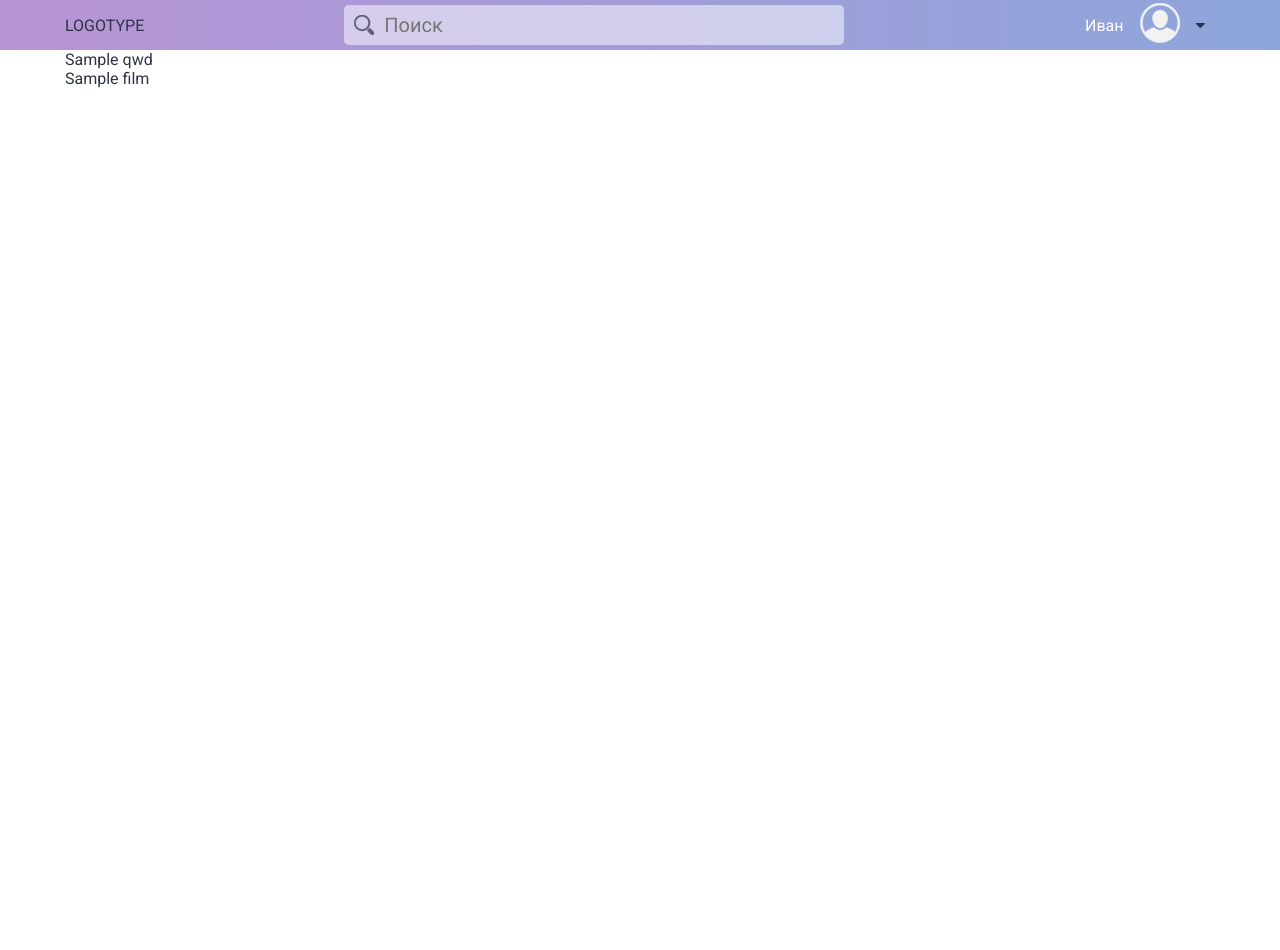
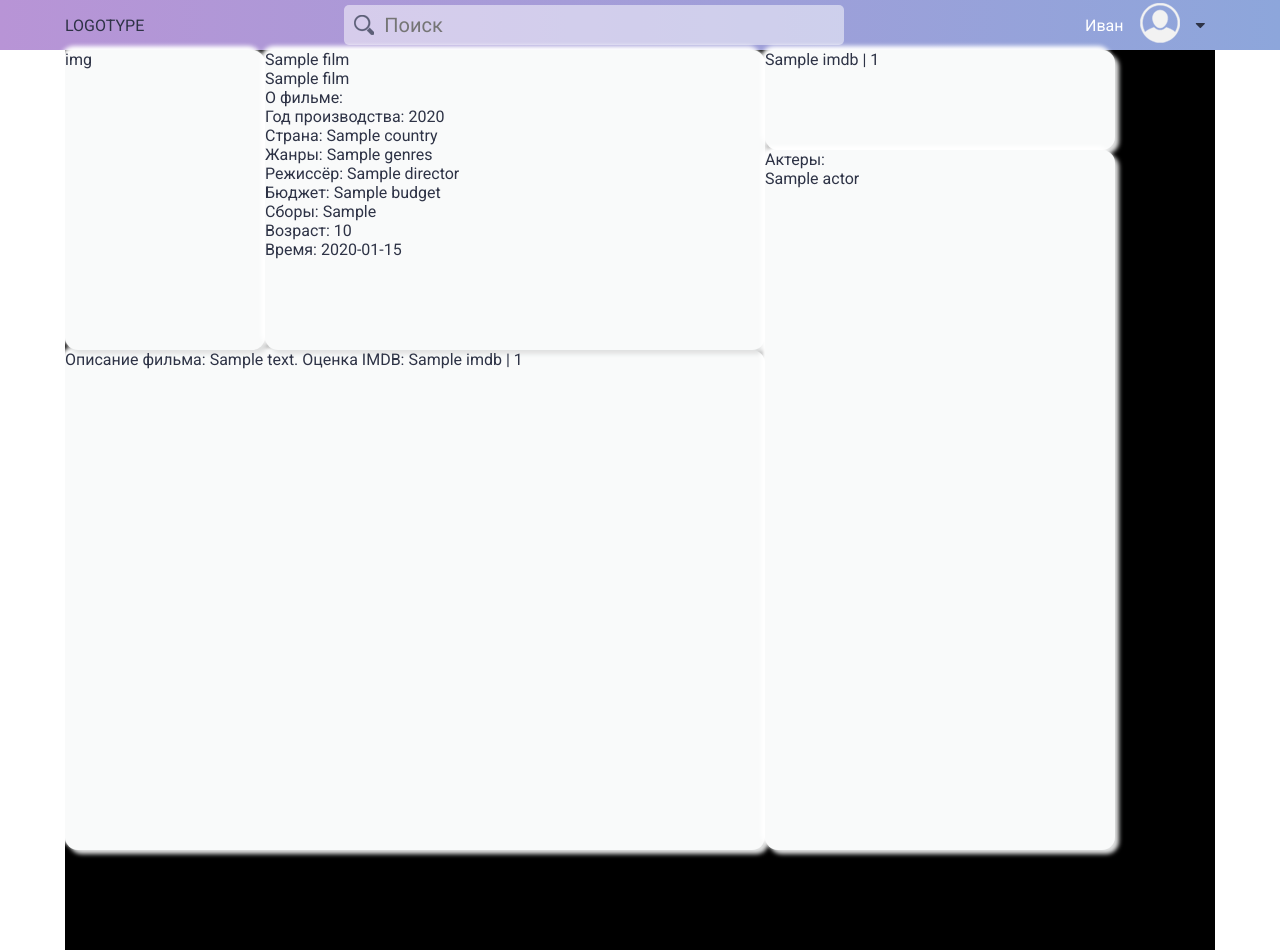
Before and after one commit to XuTpoKoT/project-y, a Flask app: template application/templates/page.html in a window 1280 px wide. Before the commit the page ends 88 px from the top, so only its background shows below. Run offline with Flask 2, Linux system fonts and the light colour scheme; the template is opened without the code that fills it: most values are stand-ins (such as "Sample title", 1, 10 or a date in 2020).

Commit message:
Film page layout was added.

```diff
--- a/application/app.py
+++ b/application/app.py
@@ -105,6 +105,9 @@ def film_page(id):
 
     film = films_db.get_data_film(id, cur)
 
+    all_actors = film['actors'].split(', ')
+    film['actors'] = all_actors
+
     return render_template('page.html',
         film=film)
 if __name__ == '__main__':
--- a/application/static/styles/style.css
+++ b/application/static/styles/style.css
@@ -791,4 +791,80 @@ img {
           box-shadow: inset 4px 4px 4px #e0e1e1,
  inset -4px -4px 4px #ffffff;
 }
+
+.full__film__info {
+  height: 900px;
+  background-color: black;
+  display: -webkit-box;
+  display: -ms-flexbox;
+  display: flex;
+}
+
+.full__film__info .wrap1 {
+  display: block;
+}
+
+.full__film__info .wrap2 {
+  display: -webkit-box;
+  display: -ms-flexbox;
+  display: flex;
+}
+
+.full__film__info__image {
+  width: 200px;
+  height: 300px;
+  border-radius: 13px;
+  background: #f9fafa;
+  -webkit-box-shadow: 4px 4px 4px #e0e1e1,
+ -4px -4px 4px #ffffff;
+          box-shadow: 4px 4px 4px #e0e1e1,
+ -4px -4px 4px #ffffff;
+}
+
+.full__film__info__about {
+  width: 500px;
+  height: 300px;
+  border-radius: 13px;
+  background: #f9fafa;
+  -webkit-box-shadow: 4px 4px 4px #e0e1e1,
+ -4px -4px 4px #ffffff;
+          box-shadow: 4px 4px 4px #e0e1e1,
+ -4px -4px 4px #ffffff;
+}
+
+.full__film__info__sidebar {
+  width: 350px;
+  height: 500px;
+}
+
+.full__film__info__descr {
+  width: 700px;
+  height: 500px;
+  border-radius: 13px;
+  background: #f9fafa;
+  -webkit-box-shadow: 4px 4px 4px #e0e1e1,
+ -4px -4px 4px #ffffff;
+          box-shadow: 4px 4px 4px #e0e1e1,
+ -4px -4px 4px #ffffff;
+}
+
+.full__film__info__rating {
+  height: 100px;
+  border-radius: 13px;
+  background: #f9fafa;
+  -webkit-box-shadow: 4px 4px 4px #e0e1e1,
+ -4px -4px 4px #ffffff;
+          box-shadow: 4px 4px 4px #e0e1e1,
+ -4px -4px 4px #ffffff;
+}
+
+.full__film__info__actors {
+  height: 700px;
+  border-radius: 13px;
+  background: #f9fafa;
+  -webkit-box-shadow: 4px 4px 4px #e0e1e1,
+ -4px -4px 4px #ffffff;
+          box-shadow: 4px 4px 4px #e0e1e1,
+ -4px -4px 4px #ffffff;
+}
 /*# sourceMappingURL=style.css.map */
--- a/application/static/styles/style.scss
+++ b/application/static/styles/style.scss
@@ -479,3 +479,42 @@ $infoHeight: 70px;
         }
     }
 }
+
+.full__film__info{
+    height: 900px;
+    background-color: black;
+    display: flex;
+    .wrap1 {
+        display: block;
+    }
+    .wrap2 {
+        display: flex;
+    }
+    &__image {
+        width: 200px;
+        height: 300px;
+        @include NeuForMainBlocks();
+    }
+    &__about {
+        width: 500px;
+        height: 300px;
+        @include NeuForMainBlocks();
+    }
+    &__sidebar {
+        width: 350px;
+        height: 500px;
+    }
+    &__descr {
+        width: 700px;
+        height: 500px;
+        @include NeuForMainBlocks();
+    }
+    &__rating {
+        height: 100px;
+        @include NeuForMainBlocks();
+    }
+    &__actors {
+        height: 700px;
+        @include NeuForMainBlocks();
+    }
+}
--- a/application/templates/page.html
+++ b/application/templates/page.html
@@ -63,14 +63,54 @@
     </div>
     <div class="container">
         <div class="full__film__info">
-            <div class="full__film__info__image">
-                {{ qwd }}
+            <div class="wrap1">
+                <div class="wrap2">
+                    <div class="full__film__info__image">
+                        img
+                    </div>
+                    <div class="full__film__info__about">
+                        <div class="full__film__info__all">
+                            <div class="full__film__info__title">
+                                {{ film['title'] }}
+                            </div>
+                            <div class="full__film__info__original-title">
+                                {{ film['original_title'] }}
+                            </div>
+                            <div class="full__film__info__full-info">
+                                О фильме:
+                                <div class="full__film__info__full-info">Год производства: {{ film['year'] }}</div>
+                                <div class="full__film__info__full-info">Страна: {{ film['country'] }}</div>
+                                <div class="full__film__info__full-info">Жанры: {{ film['genres'] }}</div>
+                                <div class="full__film__info__full-info">Режиссёр: {{ film['director'] }}</div>
+                                <div class="full__film__info__full-info">Бюджет: {{ film['budget'] }}</div>
+                                <div class="full__film__info__full-info">Сборы: {{ film['world_gross'] }}</div>
+                                <div class="full__film__info__full-info">Возраст: {{ film['age'] }}</div>
+                                <div class="full__film__info__full-info">Время: {{ film['runtime'] }}</div>
+                            </div>
+                        </div>
+                    </div>
+                </div>
+                <div class="full__film__info__descr">
+                    Описание фильма:
+                    {{ film['description'] }}
+                    Оценка IMDB:
+                    {{ film['imdb'] }} | {{ film['imdb_count'] }}
+                </div>
             </div>
-            <div class="full__film__info__title">
-                {{ film['title'] }}
+            <div class="full__film__info__sidebar">
+                <div class="full__film__info__rating">
+                    {{ film['imdb'] }} | {{ film['imdb_count'] }}
+                </div>
+                <div class="full__film__info__actors">
+                    Актеры:
+                    {% for actor in film['actors'] %}
+                        <div class="">
+                            {{ actor }}
+                        </div>
+                    {% endfor %}
+                </div>
             </div>
         </div>
     </div>
-
 </body>
 </html>
```
Also changed, not shown: 1 other file.
